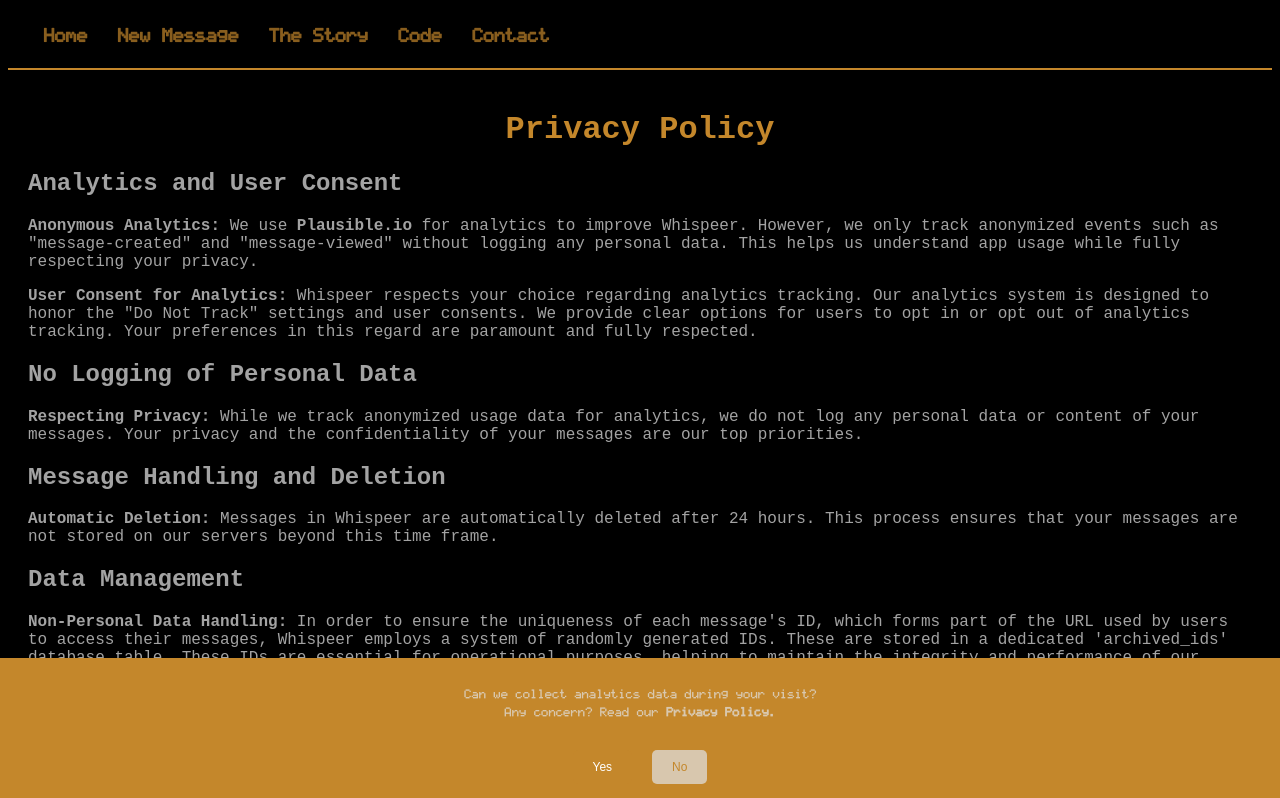
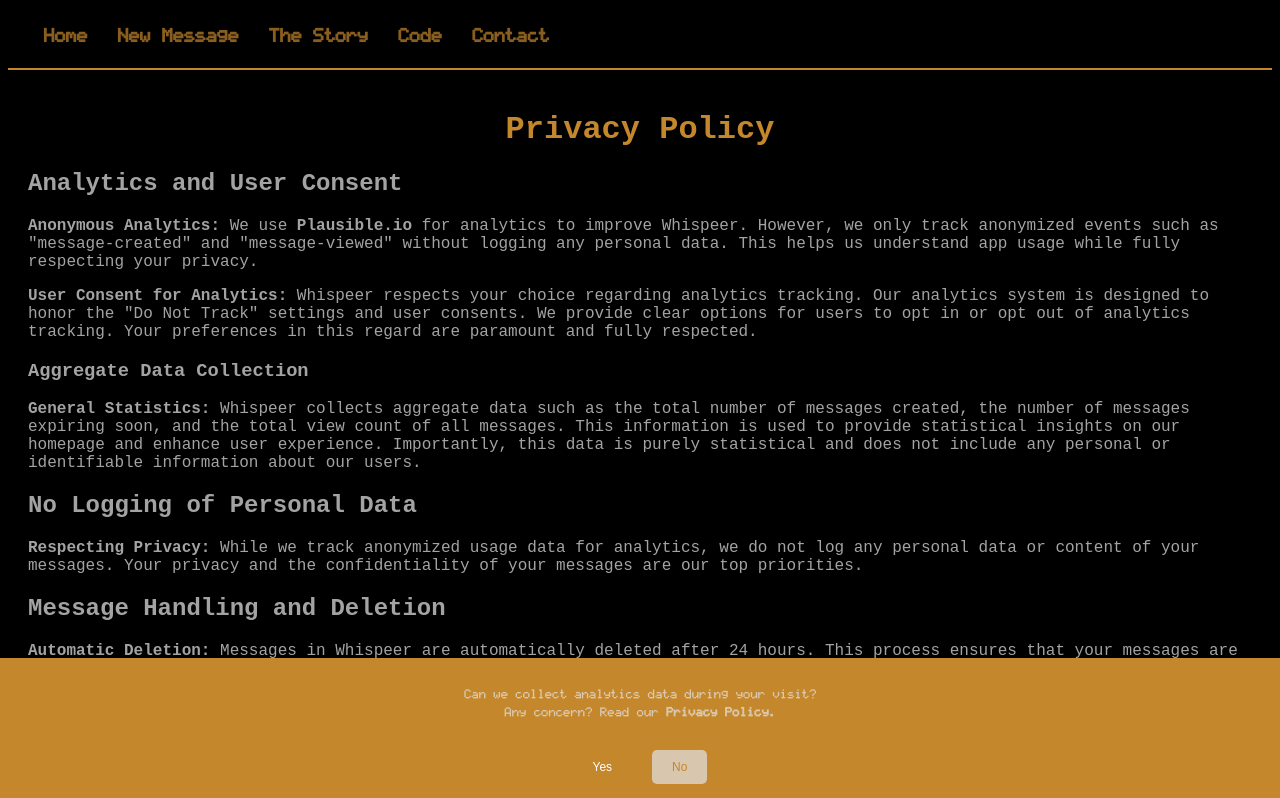
Before and after one commit to whispeer-me/whispeer, a Vue app: page /privacy-policy in a window 1280 px wide. Shown: the top 798 px of the page. Built offline with nearby package versions, Linux system fonts and the light colour scheme; no server answers.

Commit message:
Add aggregate data collection section to Privacy Policy after showing view_count

```diff
--- a/src/views/PrivacyPolicyView.vue
+++ b/src/views/PrivacyPolicyView.vue
@@ -16,6 +16,16 @@
       Track" settings and user consents. We provide clear options for users to
       opt in or opt out of analytics tracking. Your preferences in this regard
       are paramount and fully respected.
+    </p>
+
+    <h3>Aggregate Data Collection</h3>
+    <p>
+      <b>General Statistics:</b> Whispeer collects aggregate data such as the
+      total number of messages created, the number of messages expiring soon,
+      and the total view count of all messages. This information is used to
+      provide statistical insights on our homepage and enhance user experience.
+      Importantly, this data is purely statistical and does not include any
+      personal or identifiable information about our users.
     </p>
 
     <h2>No Logging of Personal Data</h2>
```
